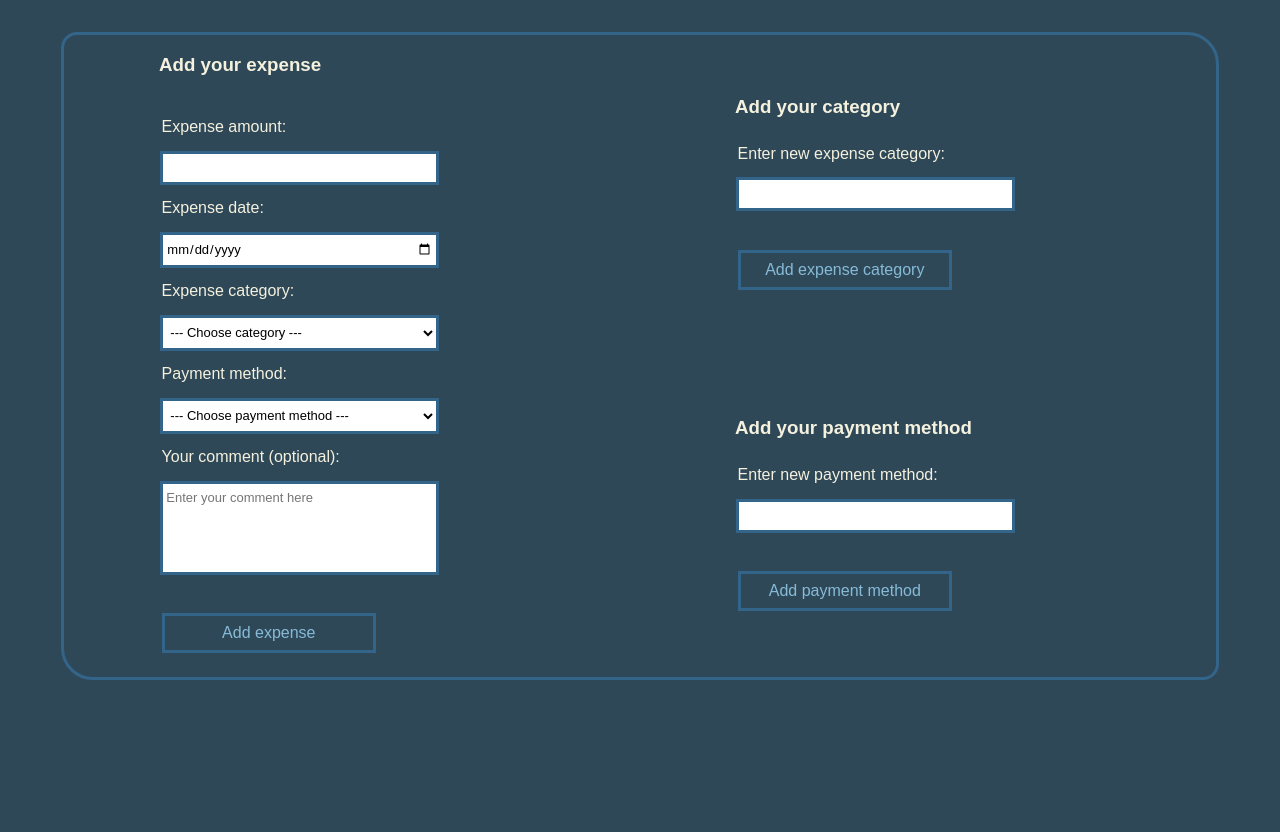
After one commit to PTumilowicz/wallet_overflow_mvc, a PHP site: template App/Views/Expense/show.twig in a window 1280 px wide. The commit adds this page. Run offline with PHP 8.4, Linux system fonts and the light colour scheme; the template is opened without the code that fills it, so the values that code supplies are empty; some libraries are stand-ins or nearby versions.

Commit message:
Layout prepared

```diff
--- a/App/Controllers/Authenticated.php
+++ b/App/Controllers/Authenticated.php
@@ -7,5 +7,4 @@ abstract class Authenticated extends \Core\Controller {
     protected function before() {
         $this->requireLogin();
     }
-
 }
--- /dev/null
+++ b/App/Views/Expense/show.twig
@@ -0,0 +1,81 @@
+{% extends 'base.twig' %}
+
+{% block title %}Income{% endblock %}
+
+{% block body %}
+
+    <div class="content">
+        <div class="main_content">
+            <div class="main_content_column">
+                <h3>Add your expense</h3>
+                {# <?php
+                    if (isset($_SESSION['s_expense'])) echo '<div class="success">'.$_SESSION['s_expense'].'</div>';
+                    unset($_SESSION['s_expense']);
+                ?> #}
+                <form class="main_form" action="expense_script.php" method="POST">
+                    <label for="amount">Expense amount:</label>
+                    <input type="number" name="amount" min="0" step="0.01" required>
+                    <label for="date">Expense date:</label>
+                    <input type="date" name="date" min='2000-01-01' value="<?= date('Y-m-d'); ?>" required>
+                    <label for="category">Expense category:</label>
+                    <select name="category" required>
+                        <option value="">--- Choose category ---</option>
+                        {# <?php
+                            foreach ($userExpenseCategories as $expenseCategory) {
+                                echo '<option value="'.$expenseCategory['name'].'">'.$expenseCategory['name'].'</option>';
+                            }
+                        ?> #}
+                    </select>
+                    <label for="payment_method">Payment method:</label>
+                    <select name="payment_method" required>
+                        <option value="">--- Choose payment method ---</option>
+                        {# <?php
+                            foreach ($userPaymentMethods as $paymentMethod) {
+                                echo '<option value="'.$paymentMethod['name'].'">'.$paymentMethod['name'].'</option>';
+                            }
+                        ?> #}
+                    </select>
+                    <label for="comment">Your comment (optional):</label>
+                    <textarea rows="5" name="comment" placeholder="Enter your comment here" maxlength="100"></textarea>
+                    {# <?php
+                        if (isset($_SESSION['e_expense_comment'])) echo '<div class="error">'.$_SESSION['e_expense_comment'].'</div>';
+                        unset($_SESSION['e_expense_comment']);
+                    ?> #}
+                    <button>Add expense</button>
+                </form>
+            </div>
+            <div class="main_content_column">
+                <div>
+                    <h3>Add your category</h3>
+                    <form class="main_form" action="expense_script.php" method="POST">
+                        <label for="new_expense_category">Enter new expense category:</label>
+                        <input type="text" name="new_expense_category" required>
+                        {# <?php
+                            if (isset($_SESSION['e_new_expense_category'])) echo '<div class="error">'.$_SESSION['e_new_expense_category'].'</div>';
+                            unset($_SESSION['e_new_expense_category']);
+                            if (isset($_SESSION['s_new_expense_category'])) echo '<div class="success">'.$_SESSION['s_new_expense_category'].'</div>';
+                            unset($_SESSION['s_new_expense_category']);
+                        ?> #}
+                        <button>Add expense category</button>
+                    </form>
+                </div>
+                <div>
+                    <h3>Add your payment method</h3>
+                    <form class="main_form" action="expense_script.php" method="POST">
+                        <label for="new_payment_method">Enter new payment method:</label>
+                        <input type="text" name="new_payment_method" required>
+                        {# <?php
+                            if (isset($_SESSION['e_new_payment_method'])) echo '<div class="error">'.$_SESSION['e_new_payment_method'].'</div>';
+                            unset($_SESSION['e_new_payment_method']);
+                            if (isset($_SESSION['s_new_payment_method'])) echo '<div class="success">'.$_SESSION['s_new_payment_method'].'</div>';
+                            unset($_SESSION['s_new_payment_method']);
+                        ?> #}
+                        <button>Add payment method</button>
+                    </form>
+                </div>
+            </div>
+        </div>
+    </div>
+</main>
+
+{% endblock %}
--- a/App/Views/base.twig
+++ b/App/Views/base.twig
@@ -6,25 +6,32 @@
     <link rel="stylesheet" href="/css/styles.css">
 </head>
 <body>
-    {% if current_user %}
-        <nav>
-            <li><a href="/">Home</a></li>
-            <li><a href="/profile/show">Profile</a></li>
-            <li><a href="/logout">Logout</a></li>
-        </nav>
-    {% endif %}
-
     {% for message in flash_messages %}
         <div class="alert alert-{{ message.type }}">
             {{ message.body }}
         </div>
     {% endfor %}
 
+    {% if current_user %}
+        <nav>
+            <p>Welcome {{ current_user.name }}</p>
+        </nav>
+
+        <main>
+            <div class="sidebar">
+                <a href="/" class="button">Home</a>
+                <a href="/income/show" class="button">Income</a>
+                <a href="/expense/show" class="button">Expense</a>
+                <a href="/balance/show" class="button">Balance</a>
+                <a href="/profile/show" class="button">Profile</a>
+                <a href="/logout" class="button">Logout</a>
+            </div>
+    {% endif %}
+
     {% block body %}
     {% endblock %}
     <script src="https://code.jquery.com/jquery-3.6.0.min.js" crossorigin="anonymous"></script>
     <script src="https://cdn.jsdelivr.net/npm/jquery-validation@1.19.5/dist/jquery.validate.min.js"></script>
-
     {% block footer %}
     {% endblock %}
 </body>
--- a/public/css/styles.css
+++ b/public/css/styles.css
@@ -33,6 +33,41 @@ body {
 
 a {
     color: #F4F1DE;
+}
+
+.button {
+    display: block;
+    width: 150px;
+    height: 25px;
+    margin-top: 1.5em;
+    background: none;
+    padding: 10px;
+    text-align: center;
+    border: 3px solid #33658A;
+    border-radius: 5px;
+    line-height: 25px;
+    text-decoration: none;
+}
+
+.button:hover {
+    color: #F4F1DE;
+    border-color: #979584;
+}
+
+form button {
+    font-family: 'Montserrat', sans-serif;
+    width: 80%;
+    background: none;
+    color: #86BBD8;
+    border: 3px solid #33658A;
+    font-size: medium;
+    padding: 0.5em 0.25em;
+    text-align: center;
+}
+
+form button:hover {
+    color: #F4F1DE;
+    border-color: #979584;
 }
 
 .entry_form {
@@ -126,31 +161,7 @@ main {
     flex: 1;
 }
 
-.sidebar_element {
-    font-size: medium;
-    width: 75%;
-    padding: 0.1em;
-    text-align: center;
-    margin-top: 1em;
-}
 
-.sidebar_element button,
-form button {
-    font-family: 'Montserrat', sans-serif;
-    width: 80%;
-    background: none;
-    color: #86BBD8;
-    border: 3px solid #33658A;
-    font-size: medium;
-    padding: 0.5em 0.25em;
-    text-align: center;
-}
-
-.sidebar button:hover,
-form button:hover {
-    color: #F4F1DE;
-    border-color: #979584;
-}
 
 .sidebar_element button.active_button {
     color: #F4F1DE;
```
Also changed, not shown: App/Controllers/Balance.php (added, +20 -0 lines), App/Controllers/Expense.php (added, +20 -0 lines), App/Controllers/Income.php (added, +20 -0 lines), App/Models/Cash.php (added, +8 -0 lines), App/Views/Balance/show.twig (added, +81 -0 lines), App/Views/Home/index.twig (+6 -9 lines), App/Views/Income/show.twig (added, +57 -0 lines), App/Views/Profile/show.twig (+7 -5 lines), public/js/balance.js (added, +23 -0 lines), public/js/piechart.js (added, +46 -0 lines).
